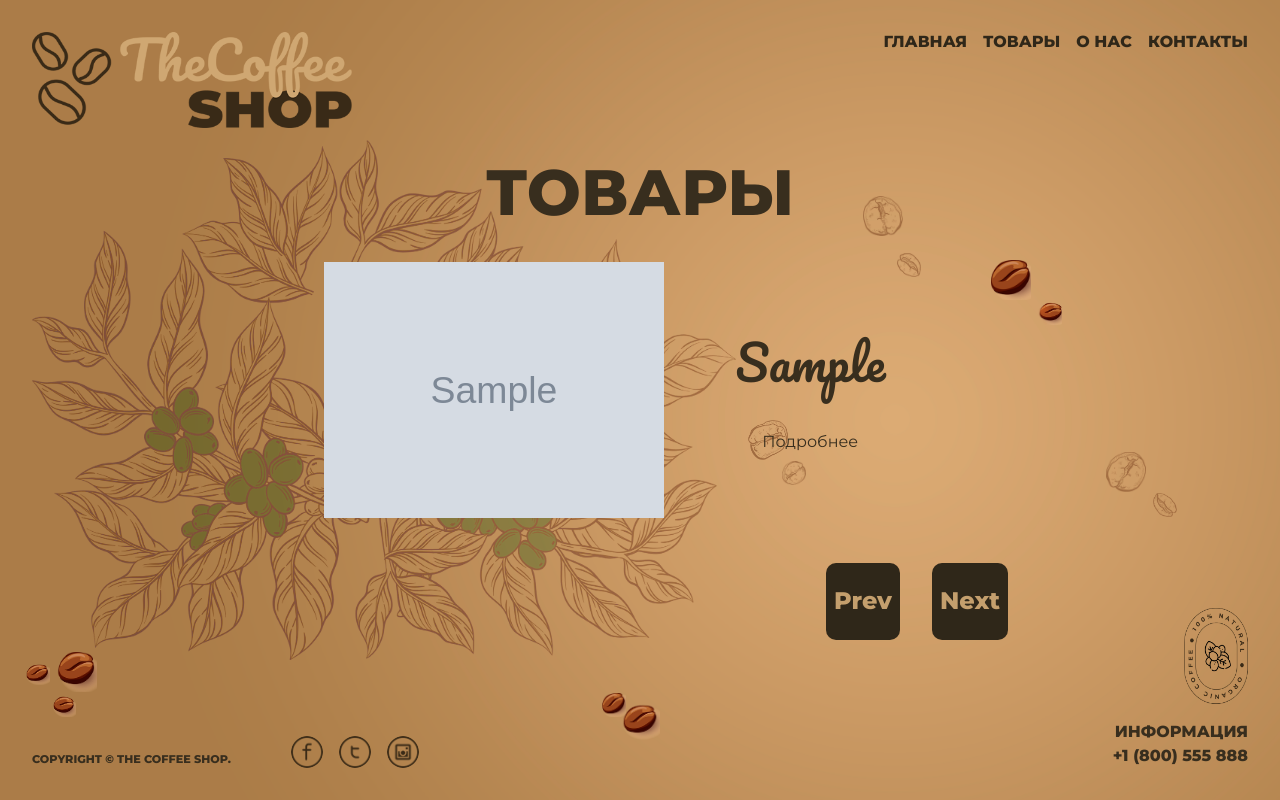
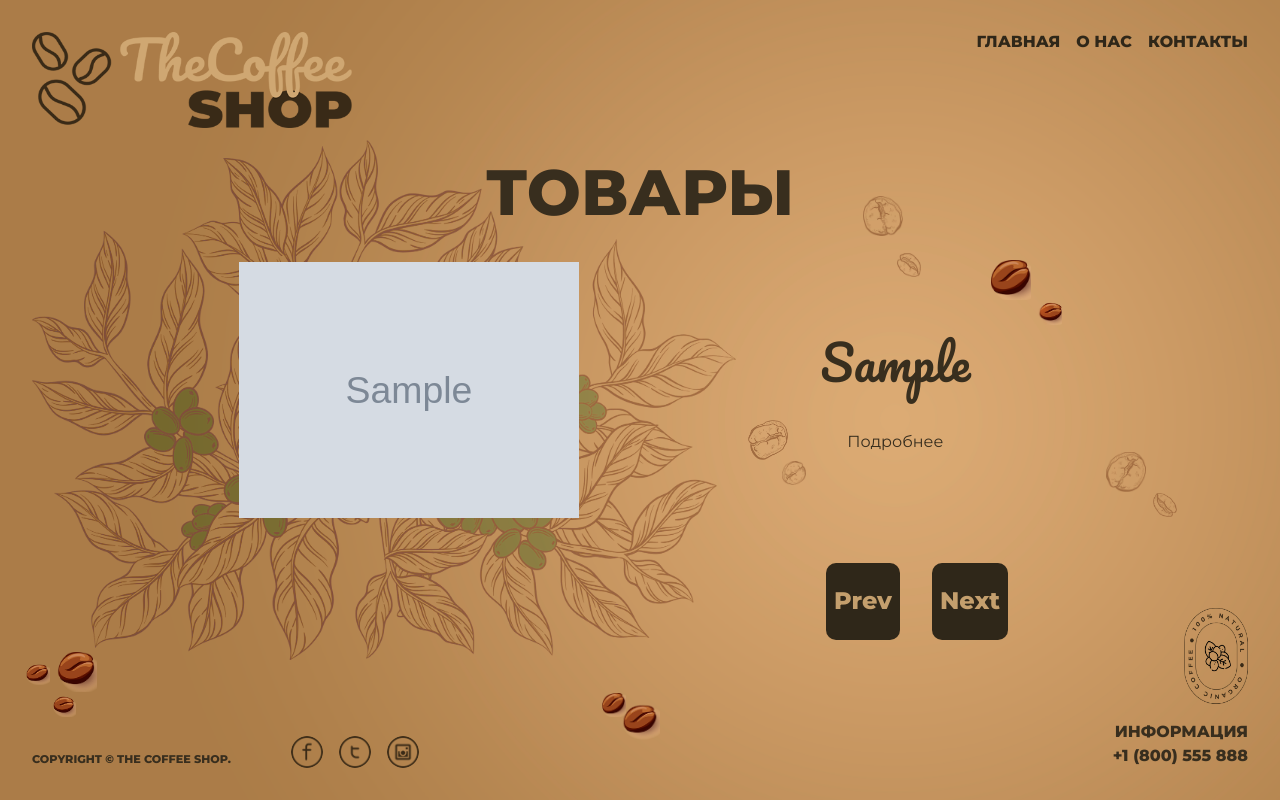
Before and after one commit to yaroslavekimov/COFFEESHOP, a PHP site: page /coffee-shop/products in a window 1280 px wide. Run offline with PHP 8.4, Linux system fonts and the light colour scheme; tables that the repository leaves empty or names only in its code hold one stand-in row (values such as "Sample post"); grey boxes marked "Sample" are stand-in pictures.

Commit message:
add hide menu

```diff
--- a/css/style.css
+++ b/css/style.css
@@ -713,8 +713,8 @@ footer {
   opacity: 0;
   width: 100%;
   height: 100%;
-  -webkit-animation: shadowLeaves 2s ease-in-out forwards;
-          animation: shadowLeaves 2s ease-in-out forwards;
+  -webkit-animation: shadowLeavesCoffee 2s ease-in-out forwards;
+          animation: shadowLeavesCoffee 2s ease-in-out forwards;
 }
 
 .seed {
@@ -1162,21 +1162,15 @@ iframe {
   display: -webkit-flex;
   display: -ms-flexbox;
   display: flex;
-  -webkit-box-pack: center;
-  -webkit-justify-content: center;
-      -ms-flex-pack: center;
-          justify-content: center;
+  -webkit-justify-content: space-around;
+      -ms-flex-pack: distribute;
+          justify-content: space-around;
   -webkit-box-align: center;
   -webkit-align-items: center;
       -ms-flex-align: center;
           align-items: center;
-}
-
-.productsPageListActive {
-  display: -webkit-box;
-  display: -webkit-flex;
-  display: -ms-flexbox;
-  display: flex;
+  -webkit-animation: shadowLeavesCoffee 2s ease-in-out forwards;
+          animation: shadowLeavesCoffee 2s ease-in-out forwards;
 }
 
 .productsPageImg {
@@ -1734,7 +1728,7 @@ iframe {
   }
 }
 
-@-webkit-keyframes shadowLeaves {
+@-webkit-keyframes shadowLeavesCoffee {
   from {
     opacity: 0;
   }
@@ -1743,7 +1737,7 @@ iframe {
   }
 }
 
-@keyframes shadowLeaves {
+@keyframes shadowLeavesCoffee {
   from {
     opacity: 0;
   }
--- a/php/views/about_view.php
+++ b/php/views/about_view.php
@@ -1,5 +1,5 @@
 
-	<div class="aboutPage Page">
+	<div id="item" class="aboutPage Page hideMenuItem">
 		<h1 class="aboutPageTitle Title">О нас</h1>
 		<div class="aboutPageWrapper Wrapper">
 			<div class="aboutPageSideBar aboutPageSideBarLeft">
--- a/php/views/coffee_view.php
+++ b/php/views/coffee_view.php
@@ -1,5 +1,5 @@
 
-	<div id="coffee" class="productsPage Page">
+	<div id="item" class="productsPage Page hideMenuItem">
 		<h1 class="productsPageTitle Title coffeePageTitle">Товар</h1>
 		<div class="productsPageWrapper Wrapper">
 			<?php for ($row_no = 0; $row_no <= $data->num_rows - 1; $row_no++) {
--- a/php/views/contacts_view.php
+++ b/php/views/contacts_view.php
@@ -1,5 +1,5 @@
 
-	<div class="contactsPage Page">
+	<div id="item" class="contactsPage Page hideMenuItem">
 		<h1 class="contactsPageTitle Title">Контакты</h1>
 		<div class="contactsPageWrapper Wrapper">
 			<div class="contactsPageItem">
--- a/php/views/general_view.php
+++ b/php/views/general_view.php
@@ -1,5 +1,5 @@
 
-	<div id="general" class="generalPage">
+	<div id="item" class="generalPage hideMenuItem">
 		<div class="generalPageImg"><img src="prodImg/canephora.png" alt="coffee shop"></div>
 		<div class="generalPagePromo">
 			<h1 class="generalPageTitle"><span>Пора сделать</span> <br> &nbsp; Перерыв на Кофе!</h1>
--- a/php/views/products_view.php
+++ b/php/views/products_view.php
@@ -1,5 +1,5 @@
 
-	<div id="products" class="productsPage Page">
+	<div id="products" class="productsPage Page hideMenuItem">
 		<h1 class="productsPageTitle Title">Товары</h1>
 		<div class="productsPageWrapper Wrapper">
 			<?php
--- a/sass/animation/_animation.scss
+++ b/sass/animation/_animation.scss
@@ -12,7 +12,7 @@
     75% {width: 2rem; height: 2rem;}
     to {width: 1.5rem; height: 1.5rem;}
 }
-@keyframes shadowLeaves {
+@keyframes shadowLeavesCoffee {
     from {opacity: 0;}
     to {opacity: 100;}
 }
--- a/sass/leaves/_leaves.scss
+++ b/sass/leaves/_leaves.scss
@@ -11,6 +11,6 @@
         opacity: 0;
         width: 100%;
         height: 100%;
-        animation: shadowLeaves 2s ease-in-out forwards;
+        animation: shadowLeavesCoffee 2s ease-in-out forwards;
     }
 }
--- a/sass/productsPage/productsPageWrapper/productsPageList/_productsPageList.scss
+++ b/sass/productsPage/productsPageWrapper/productsPageList/_productsPageList.scss
@@ -2,11 +2,9 @@
     width: 100%;
     height: 100%;
     display: flex;
-    justify-content: center;
+    justify-content: space-around;
     align-items: center;
-    &Active {
-        display: flex;
-    }
+    animation: shadowLeavesCoffee 2s ease-in-out forwards;
 }
 @import "productsPageImg/_productsPageImg.scss";
 @import "productsPageText/_productsPageText.scss";
```
Also changed, not shown: js/main.js (+31 -13 lines).
